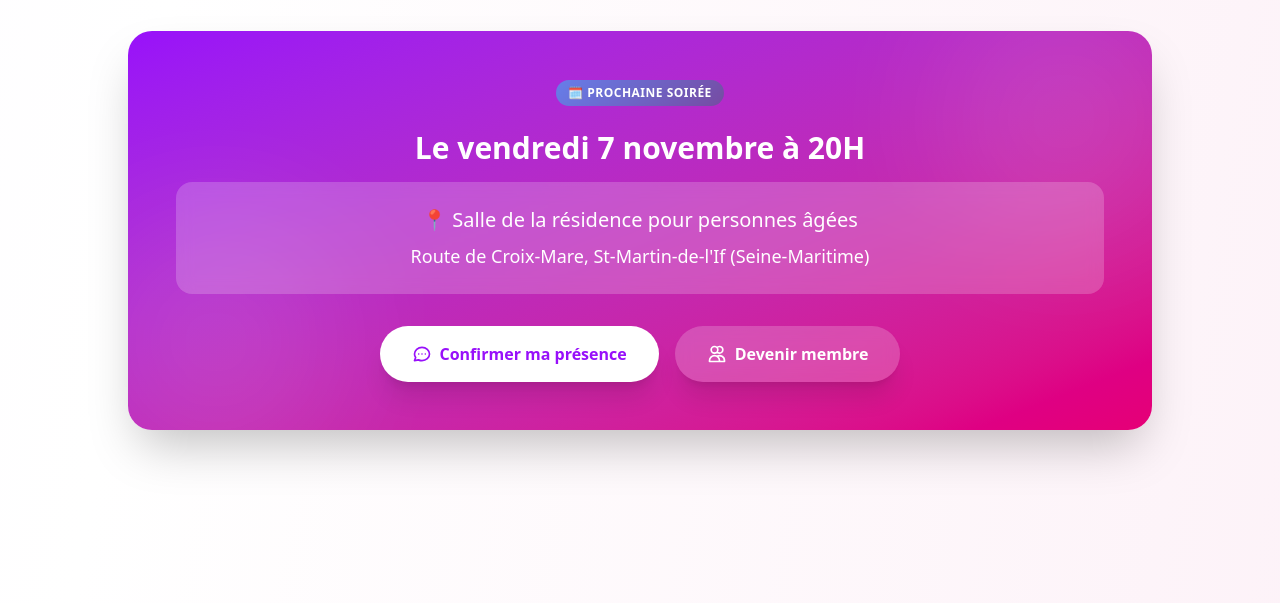
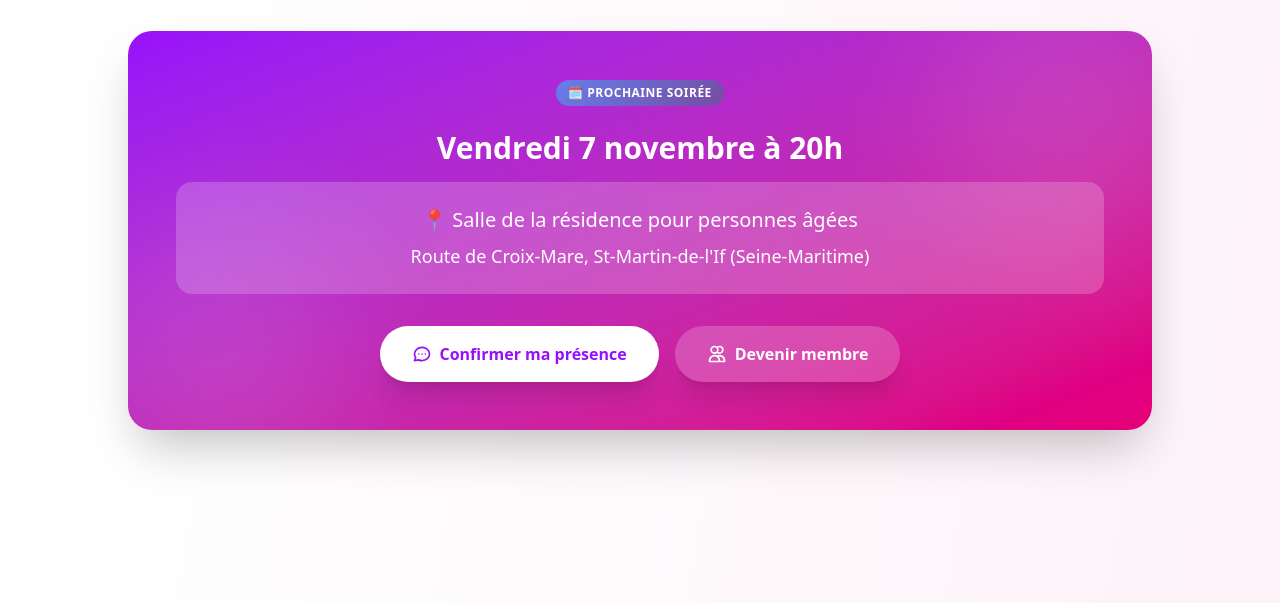
Before and after one commit to dnj855/stmartinjoue, a website built with Vite: page src/index.html in a window 1280 px wide. Shown: the part 6940-7543 px from the top of the page. Built offline with nearby package versions, Linux system fonts and the light colour scheme.

Commit message:
Update next event date heading in index.html
Removed commented-out heading for next event date and updated it to be visible.

```diff
--- a/src/index.html
+++ b/src/index.html
@@ -933,13 +933,16 @@
                 class="badge-modern mb-6 inline-block bg-white/20 text-white"
                 >🗓️ Prochaine soirée</span
               >
+
+              <!--
               <h3
-                <!-- id="next-event-date" -->
+                id="next-event-date"
                 class="mb-4 text-2xl font-black md:text-3xl"
               >
-                Le vendredi 7 novembre à 20H
-                <!-- La date sera automatiquement calculée -->
               </h3>
+              -->
+
+              <h3 class="mb-4 text-2xl font-black md:text-3xl">Vendredi 7 novembre à 20h</h3>
 
               <div class="mb-8 rounded-2xl bg-white/20 p-6 backdrop-blur">
                 <p class="mb-2 text-lg md:text-xl">
```
